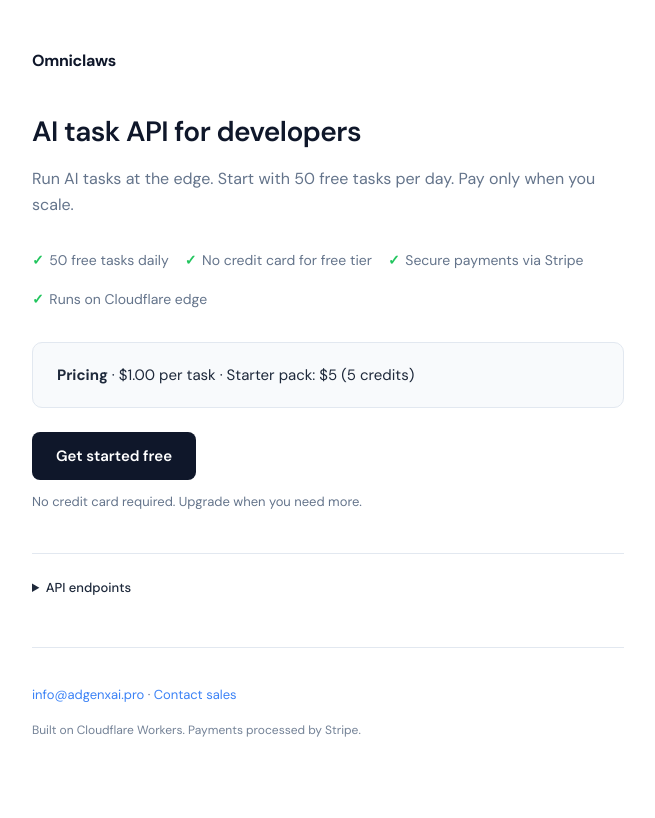
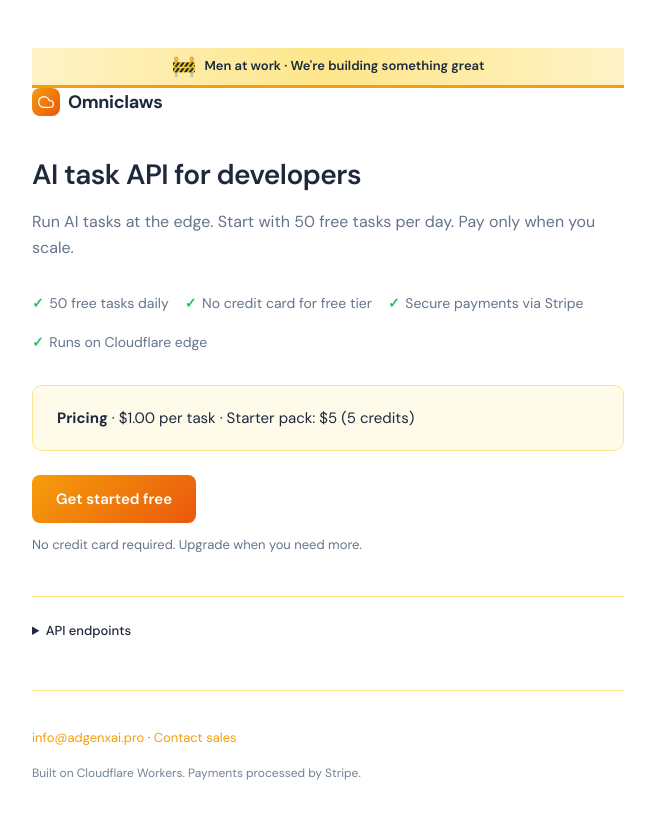
Before and after one commit to brandonlacoste9-tech/Omniclaws, a website: page index.html in a window 1280 px wide. Shown: the whole page, without its empty margins (312-967 px from the left). Drawn offline with Linux system fonts and the light colour scheme.

Commit message:
feat: Cloudflare-inspired colors, logo mark, men at work banner
Co-authored-by: Cursor <cursoragent@cursor.com>

```diff
--- a/index.html
+++ b/index.html
@@ -10,13 +10,14 @@
   <link href="https://fonts.googleapis.com/css2?family=DM+Sans:ital,opsz,wght@0,9..40,400;0,9..40,500;0,9..40,600;0,9..40,700&display=swap" rel="stylesheet">
   <style>
     :root {
-      --brand: #0f172a;
-      --brand-accent: #3b82f6;
+      --brand: #f59e0b;
+      --brand-dark: #1e293b;
+      --brand-accent: #ea580c;
       --text: #1e293b;
       --text-muted: #64748b;
       --bg: #ffffff;
-      --bg-muted: #f8fafc;
-      --border: #e2e8f0;
+      --bg-muted: #fffbeb;
+      --border: #fde68a;
     }
     * { box-sizing: border-box; }
     body {
@@ -29,11 +30,28 @@
       background: var(--bg);
     }
     .logo {
+      display: flex;
+      align-items: center;
+      gap: 0.5rem;
       font-weight: 700;
-      font-size: 1rem;
+      font-size: 1.125rem;
       letter-spacing: -0.02em;
-      color: var(--brand);
+      color: var(--brand-dark);
       margin-bottom: 2.5rem;
+    }
+    .logo-mark {
+      width: 28px;
+      height: 28px;
+      background: linear-gradient(135deg, var(--brand) 0%, var(--brand-accent) 100%);
+      border-radius: 8px;
+      display: flex;
+      align-items: center;
+      justify-content: center;
+    }
+    .logo-mark svg {
+      width: 16px;
+      height: 16px;
+      opacity: 0.95;
     }
     h1 {
       font-size: 1.75rem;
@@ -41,7 +59,7 @@
       letter-spacing: -0.02em;
       line-height: 1.3;
       margin-bottom: 0.75rem;
-      color: var(--brand);
+      color: var(--brand-dark);
     }
     .subhead {
       color: var(--text-muted);
@@ -77,7 +95,7 @@
     .pricing strong { color: var(--text); }
     .cta {
       display: inline-block;
-      background: var(--brand);
+      background: linear-gradient(135deg, var(--brand) 0%, var(--brand-accent) 100%);
       color: white;
       padding: 12px 24px;
       border-radius: 8px;
@@ -122,7 +140,7 @@
       color: var(--text-muted);
     }
     footer a {
-      color: var(--brand-accent);
+      color: var(--brand);
       text-decoration: none;
     }
     footer a:hover { text-decoration: underline; }
@@ -132,10 +150,37 @@
       color: var(--text-muted);
       opacity: 0.9;
     }
+    .men-working {
+      background: linear-gradient(90deg, #fef3c7 0%, #fde68a 50%, #fef3c7 100%);
+      border-bottom: 3px solid var(--brand);
+      padding: 0.5rem 1rem;
+      display: flex;
+      align-items: center;
+      justify-content: center;
+      gap: 0.5rem;
+      font-size: 0.8125rem;
+      font-weight: 600;
+      color: var(--brand-dark);
+    }
+    .men-working-icon {
+      font-size: 1.25rem;
+      line-height: 1;
+    }
   </style>
 </head>
 <body>
-  <div class="logo">Omniclaws</div>
+  <div class="men-working">
+    <span class="men-working-icon">🚧</span>
+    Men at work · We're building something great
+  </div>
+  <div class="logo">
+    <div class="logo-mark">
+      <svg viewBox="0 0 24 24" fill="none" stroke="white" stroke-width="2" stroke-linecap="round" stroke-linejoin="round">
+        <path d="M18 10h-1.26A8 8 0 1 0 9 20h9a5 5 0 0 0 0-10z"/>
+      </svg>
+    </div>
+    Omniclaws
+  </div>
   <h1>AI task API for developers</h1>
   <p class="subhead">Run AI tasks at the edge. Start with 50 free tasks per day. Pay only when you scale.</p>
   <div class="features">
```
Also changed, not shown: src/routes/landing.ts (+15 -7 lines).
